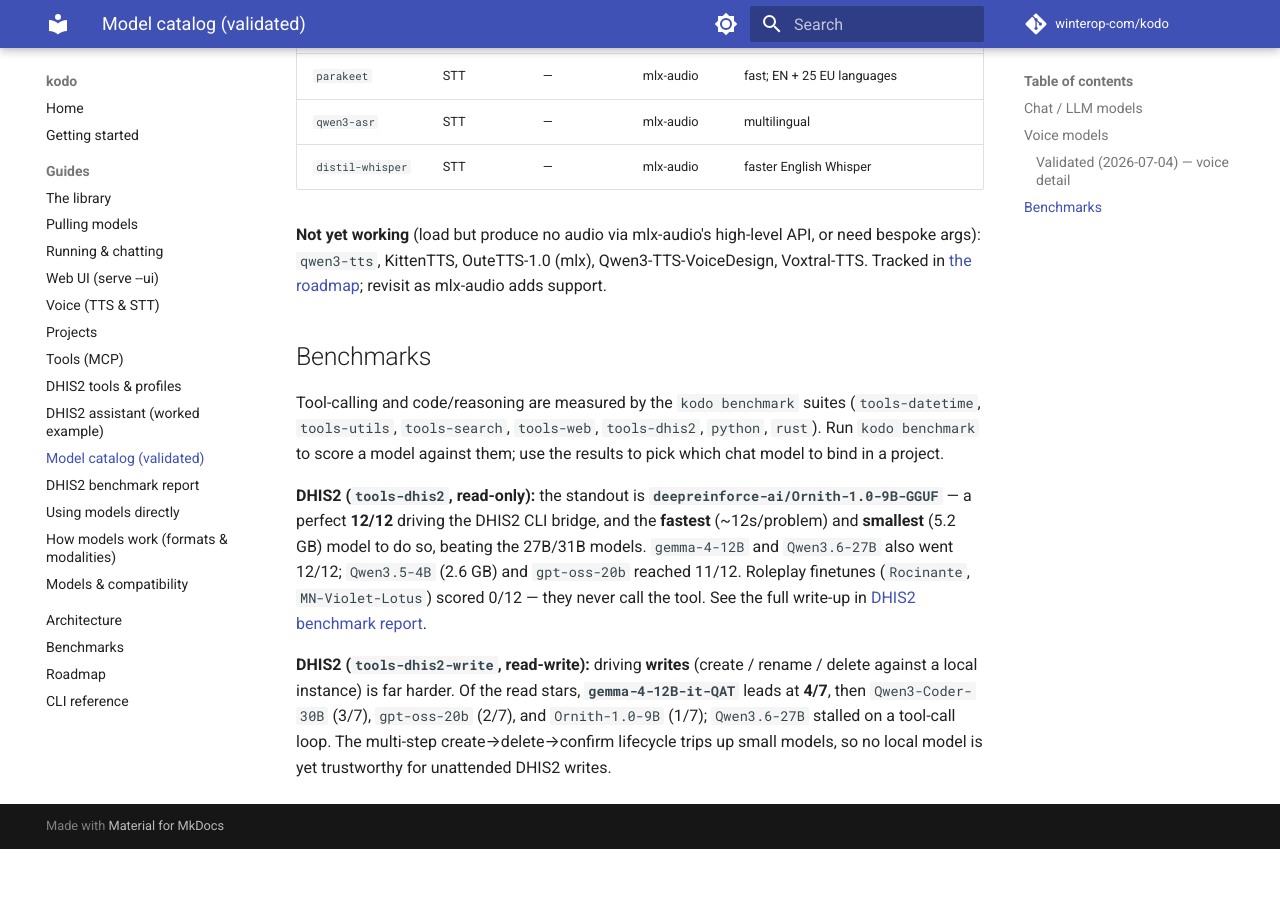
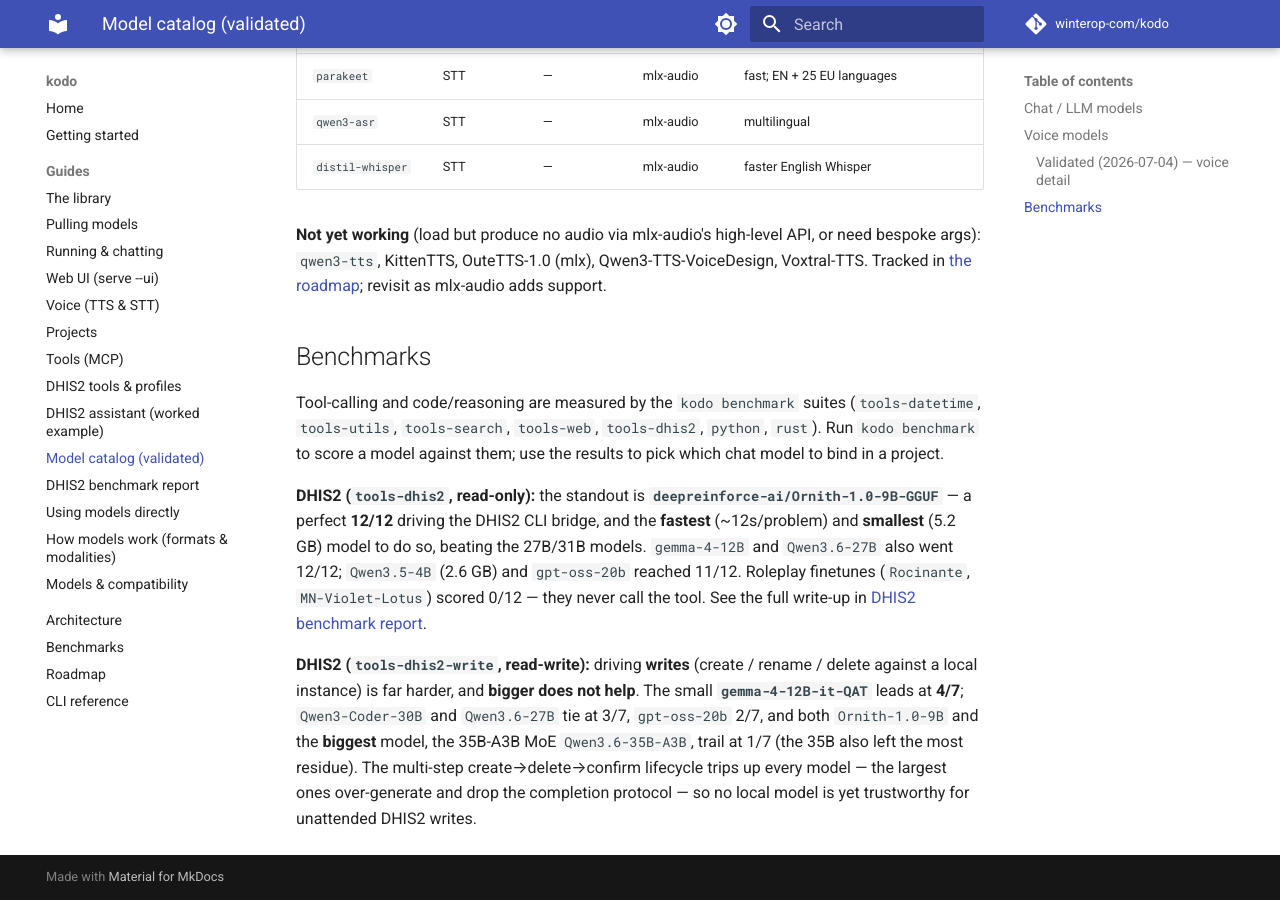
Before and after one commit to winterop-com/stabbur, an MkDocs documentation site: the page built from docs/guides/model-catalog.md, in a window 1280 px wide and 900 px high, scrolled down 1995 px. Built offline with MkDocs 1.6.1 and Material for MkDocs 9.7.7, drawn with Linux system fonts in a browser that asks for light colours; comment, search, counter and statistics services are not loaded; before the commit the page ends 2844 px from its top, so only the background shows below that.

Commit message:
docs(benchmark): tools-dhis2-write results for Qwen3.6-27B (re-run) + 35B-A3B
With the tool-timeout fix the previously-hung Qwen3.6-27B finishes at 3/7. Added the fast MoE
Qwen3.6-35B-A3B — the biggest model tested and the worst writer (1/7, most residue). Reinforces
that model size does not help multi-step DHIS2 writes; the 12B gemma remains the best driver.
Regenerates the leaderboard.

```diff
--- a/docs/guides/model-catalog.md
+++ b/docs/guides/model-catalog.md
@@ -97,7 +97,9 @@
 [DHIS2 benchmark report](dhis2-benchmark-report.md).
 
 **DHIS2 (`tools-dhis2-write`, read-write):** driving **writes** (create / rename / delete against a
-local instance) is far harder. Of the read stars, **`gemma-4-12B-it-QAT`** leads at **4/7**, then
-`Qwen3-Coder-30B` (3/7), `gpt-oss-20b` (2/7), and `Ornith-1.0-9B` (1/7); `Qwen3.6-27B` stalled on a
-tool-call loop. The multi-step create→delete→confirm lifecycle trips up small models, so no local
-model is yet trustworthy for unattended DHIS2 writes.
+local instance) is far harder, and **bigger does not help**. The small **`gemma-4-12B-it-QAT`** leads
+at **4/7**; `Qwen3-Coder-30B` and `Qwen3.6-27B` tie at 3/7, `gpt-oss-20b` 2/7, and both `Ornith-1.0-9B`
+and the **biggest** model, the 35B-A3B MoE `Qwen3.6-35B-A3B`, trail at 1/7 (the 35B also left the most
+residue). The multi-step create→delete→confirm lifecycle trips up every model — the largest ones
+over-generate and drop the completion protocol — so no local model is yet trustworthy for unattended
+DHIS2 writes.
```
Also changed, not shown: ROADMAP.md (+15 -12 lines), docs/benchmarks.md (+5 -3 lines), 2 other files.
